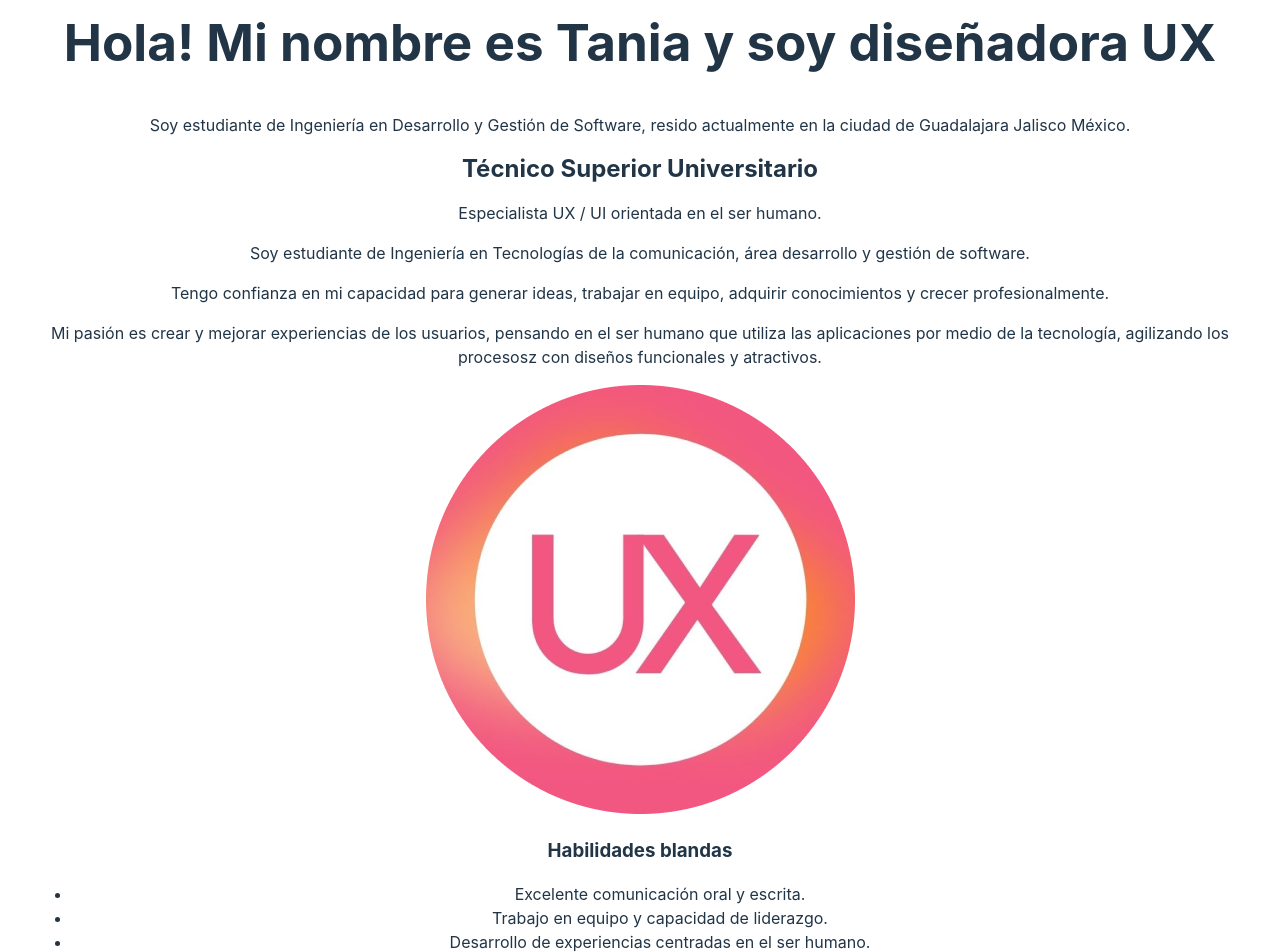
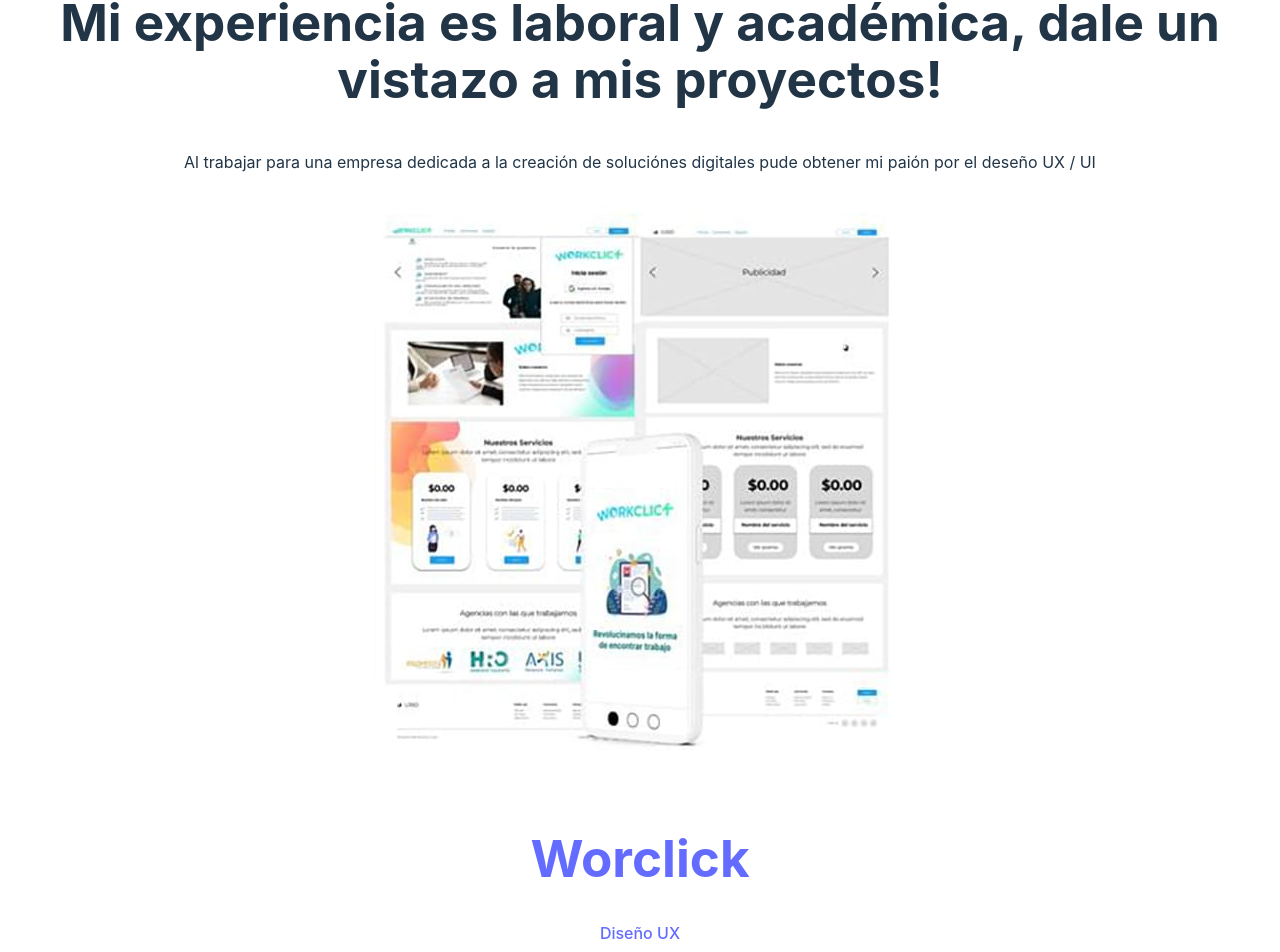
Before and after one commit to eduhsoto/spatania-react, a React (Vite) app: page /portafolio in a window 1280 px wide. Before the commit this address led to /. Shown: the part 700-1652 px from the top of the page. Built offline with nearby package versions, Linux system fonts and the light colour scheme.

Commit message:
page component portafolio

```diff
--- a/src/App.jsx
+++ b/src/App.jsx
@@ -3,6 +3,7 @@
 import "./App.css";
 import Home from "./pages/Home";
 import Path from "./pages/Path";
+import Portafolio from "./pages/Portafolio";
 
 const App = () => {
   return (
@@ -11,7 +12,7 @@
       <Routes>
         <Route path="/" element={<Home />} />
         <Route path="/my-path" element={<Path />} />
-        {/* <Route path="/portafolio" element={<Portafolio />} /> */}
+        <Route path="/portafolio" element={<Portafolio />} />
         <Route path="*" element={<Navigate to="/" />} />
       </Routes>
     </BrowserRouter>
--- a/src/components/NavBar.jsx
+++ b/src/components/NavBar.jsx
@@ -27,7 +27,7 @@
             <NavLink to="/my-path" className="item">
               Mi trayectoria
             </NavLink>
-            <NavLink href="/portafolio" className="item">
+            <NavLink to="/portafolio" className="item">
               Mi portafolio
             </NavLink>
           </div>
--- /dev/null
+++ b/src/components/portafolio/Item.jsx
@@ -0,0 +1,19 @@
+const Item = ({ link, img, title, category, paragraph }) => {
+  return (
+    <div class="card__portafolio">
+      <a href={link} target="_blank">
+        <div class="flex">
+          <img alt="portafolio image" class="img image" src={img} />
+
+          <div class="detail">
+            <h1 class="title">{title}</h1>
+            <p class="category">{category}</p>
+            <p class="paragraph">{paragraph}</p>
+          </div>
+        </div>
+      </a>
+    </div>
+  );
+};
+
+export default Item;
--- /dev/null
+++ b/src/pages/Portafolio.jsx
@@ -0,0 +1,24 @@
+import Head from "../components/Head";
+import Item from "../components/portafolio/Item";
+
+const Portafolio = () => {
+  return (
+    <>
+      <Head
+        img="../src/assets/experience.jpg"
+        title="Mi experiencia es laboral y académica, dale un vistazo a mis proyectos!"
+        paragraph="Al trabajar para una empresa dedicada a la creación de soluciónes digitales pude obtener mi paión por el deseño UX / UI"
+      />
+      <Item
+        link="https://www.behance.net/gallery/148786781/WorkClick"
+        img="../src/assets/portafolio-item.jpg"
+        title="Worclick"
+        category="Diseño UX"
+        paragraph="Diseño de sitio web y móvil para el reclutamiento de recursos
+      humanos y búsqueda de empleo."
+      />
+    </>
+  );
+};
+
+export default Portafolio;
```
Also changed, not shown: src/assets/portafolio-item.jpg (added).
